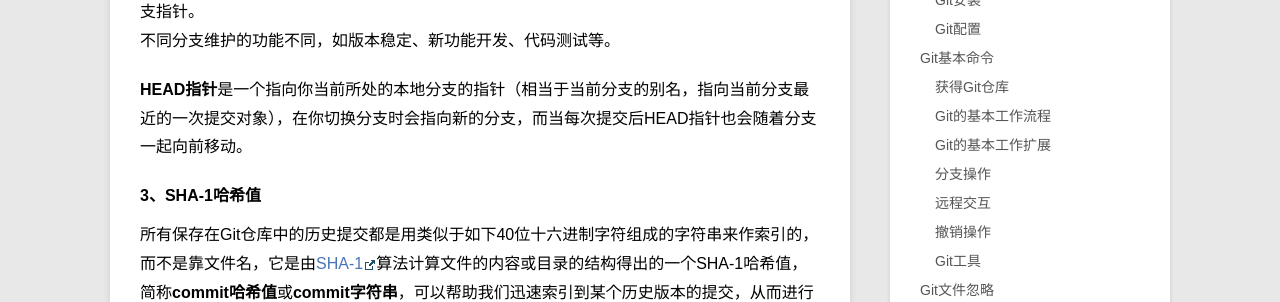
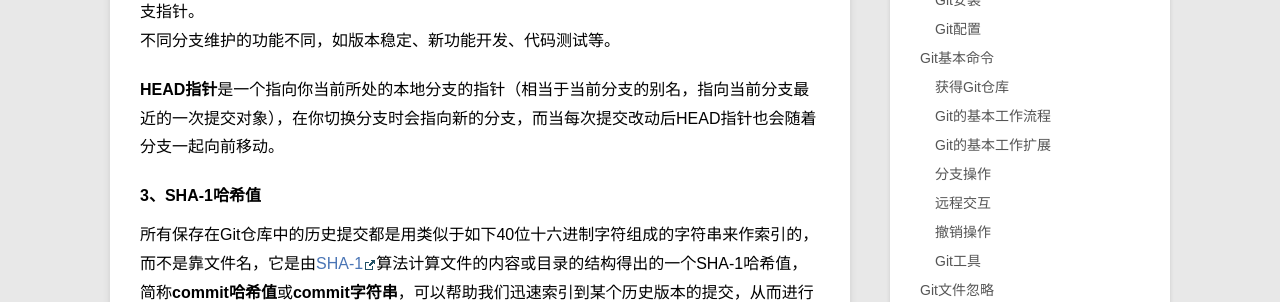
Before and after one commit to chengshiwen/chengshiwen.github.io, a Jekyll site: the page built from _posts/2014-04-16-head-first-git.md, in a window 1280 px wide and 900 px high, scrolled down 1905 px. Shown: the part 179-481 px from the top of the window. Built offline with Jekyll 4.4.1, drawn with Linux system fonts in a browser that asks for light colours; comment, search, counter and statistics services are not loaded; some of the changed text lies outside the part shown.

Commit message:
Revise 2014-04-16-head-first-git.md

```diff
--- a/_posts/2014-04-16-head-first-git.md
+++ b/_posts/2014-04-16-head-first-git.md
@@ -45,7 +45,7 @@
 **分支（branch）**用橘色节点显示，分别指向特定的提交，其实本质上仅仅是个指向提交对象的可变指针。Git会使用master作为分支的默认名字。在若干次提交后，master分支会指向最近一次提交对象，它在每次提交的时候都会自动向前移动。dev分支即是指向`a473c87`提交对象的一个分支指针。<br/>
 不同分支维护的功能不同，如版本稳定、新功能开发、代码测试等。
 
-**HEAD指针**是一个指向你当前所处的本地分支的指针（相当于当前分支的别名，指向当前分支最近的一次提交对象），在你切换分支时会指向新的分支，而当每次提交后HEAD指针也会随着分支一起向前移动。
+**HEAD指针**是一个指向你当前所处的本地分支的指针（相当于当前分支的别名，指向当前分支最近的一次提交对象），在你切换分支时会指向新的分支，而当每次提交改动后HEAD指针也会随着分支一起向前移动。
 
 #### 3、SHA-1哈希值
 
@@ -121,7 +121,7 @@
 - `~/.gitconfig`文件：用户目录下的配置文件，使用`git config --global`进行读写。
 - `{项目目录}/.git/config`文件：当前项目的配置文件，使用`git config --local`或`git config`进行读写。
 
-每一个级别的配置都会覆盖上层的相同配置。
+每一个级别的配置都会覆盖上层的相同配置。建议最好修改用户目录下的配置文件；对于特定的项目，可以修改项目的配置文件，从而覆盖用户目录下的配置。
 
 #### 1、用户信息
 
@@ -253,7 +253,7 @@
     #   (use "git reset HEAD <file>..." to unstage)
     #
     #   new file:   daemon.c
-    #	modified:   grep.c
+    #   modified:   grep.c
     #
     # Changes not staged for commit:
     #   (use "git add <file>..." to update what will be committed)
@@ -802,7 +802,7 @@
              /
         D---E---F---G---B' master
 
-其中B和B'作了相同的改动，但是不同的提交。
+其中`B`和`B'`作了相同的改动，但是不同的提交。
 
 ### 远程交互
 
@@ -976,7 +976,7 @@
                              /
                 D---E---F---G master
 
-    - 如果upstream分支已经包含branch分支所作的改动，则branch分支中的这次改动会被跳过（其中A和A'作了相同的改动，但是不同的提交）：
+    - 如果upstream分支已经包含branch分支所作的改动，则branch分支中的这次改动会被跳过（其中`A`和`A'`作了相同的改动，但是不同的提交）：
 
                       A---B---C topic
                      /
```
Also changed, not shown: other parts of _posts/2014-04-16-head-first-git.md (+8 -4 lines).
